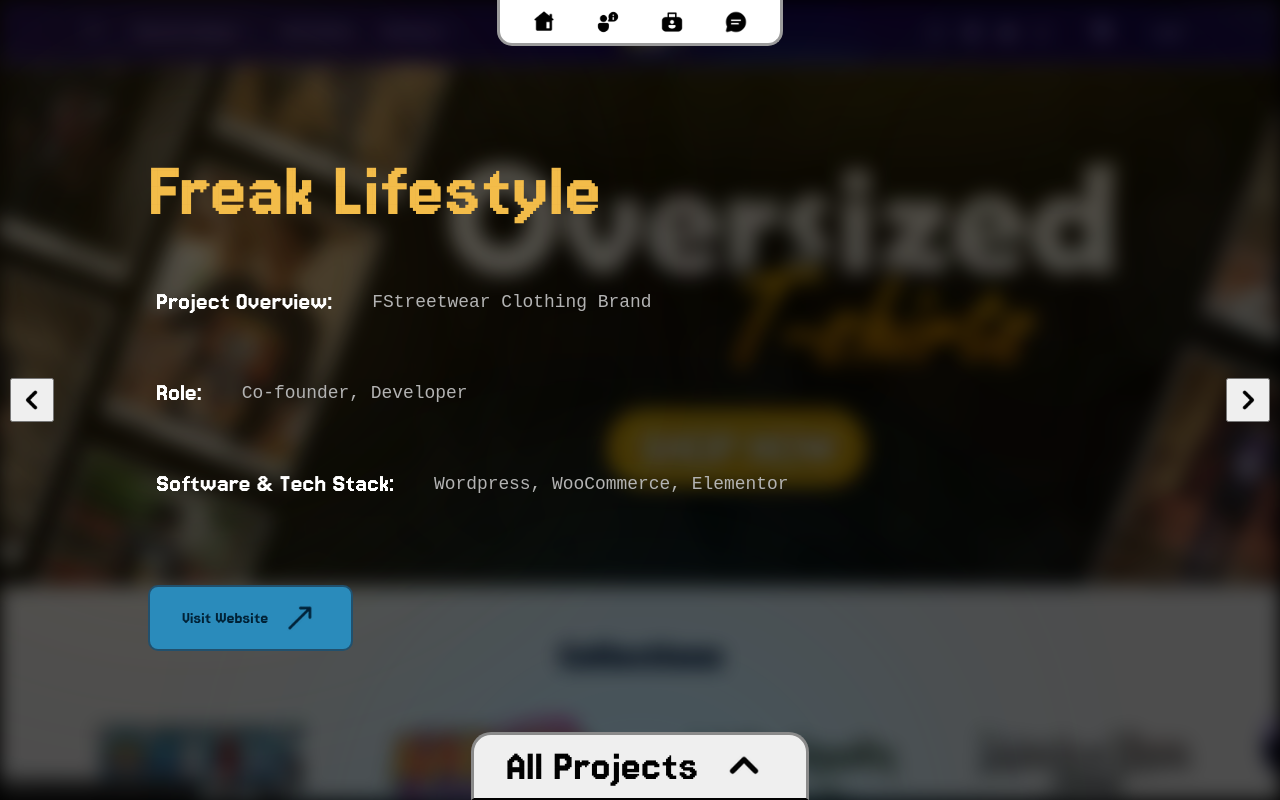
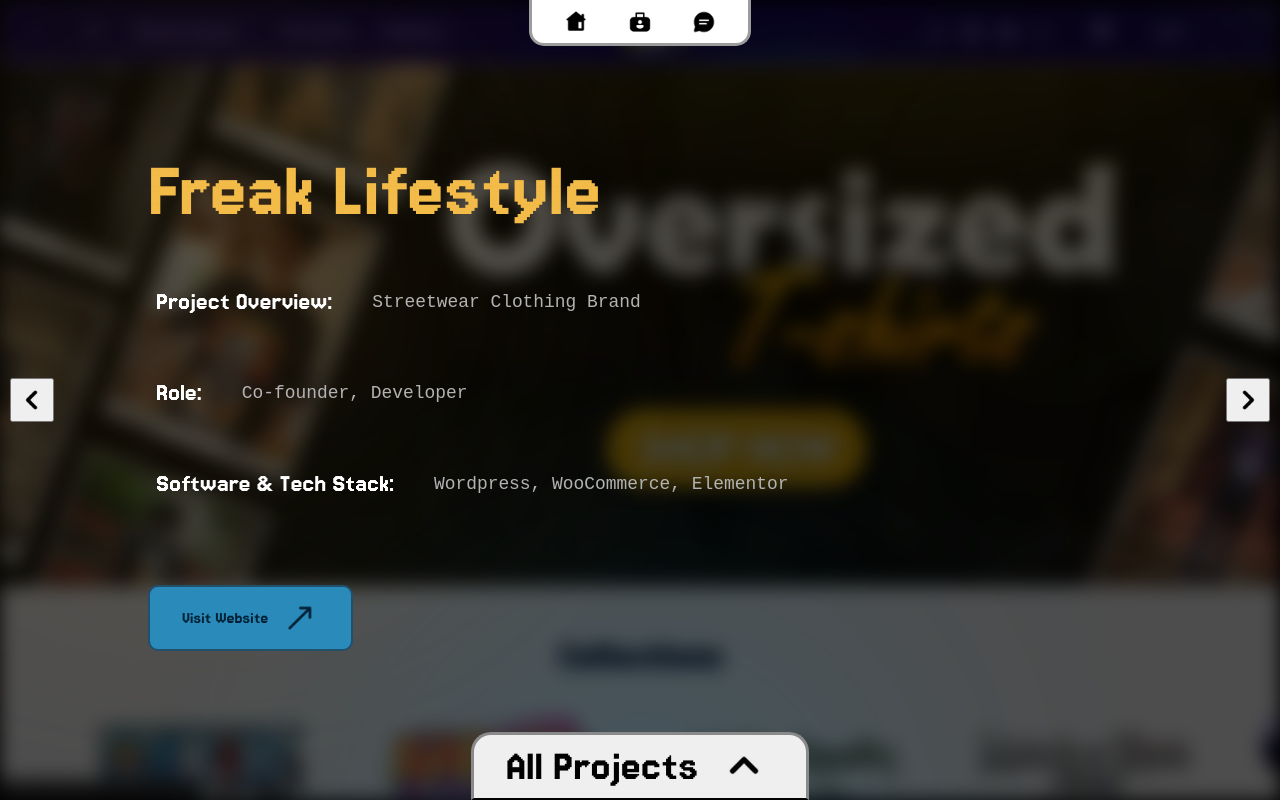
Before and after one commit to Rey004/REY-PORTFOLIO-Pixel-Game-Style-, a React (Vite) app: page /portfolio/freaklifestyle in a window 1280 px wide. Built offline with nearby package versions, Linux system fonts and the light colour scheme.

Commit message:
minor issue fix and website is temporary ready without about page

```diff
--- a/src/components/navbar/Navbar.jsx
+++ b/src/components/navbar/Navbar.jsx
@@ -21,13 +21,13 @@
             className={location.pathname === '/' ? 'active' : ''}
           />
         </Link>
-        <Link to="/about">
+        {/* <Link to="/about">
           <img
             src={aboutIcon}
             alt="About"
             className={location.pathname === '/about' ? 'active' : ''}
           />
-        </Link>
+        </Link> */}
         <Link to="/portfolio">
           <img
             src={portfolioIcon}
--- a/src/pages/home_page/Homepage.jsx
+++ b/src/pages/home_page/Homepage.jsx
@@ -12,7 +12,7 @@
         <h1 className='name'>I'm <span>REVANSHU</span></h1>
         <h1 className='profession'>DEVELOPER & DESIGNER</h1>
         <div className="buttons">
-          <Link to={'about'}><button className='about_button'>About Me</button></Link>
+          {/* <Link to={'about'}><button className='about_button'>About Me</button></Link> */}
           <Link to={'portfolio'}><button className='portfolio_button'>Portfolio</button></Link>
         </div>
       </div>
--- a/src/pages/portfolio_page/Project/Freak_Lifestyle.jsx
+++ b/src/pages/portfolio_page/Project/Freak_Lifestyle.jsx
@@ -9,7 +9,7 @@
         <Portfolioproject
           backgroundImage={'/assets/Freak-Lifestyle.webp'}
           project_name={'Freak Lifestyle'}
-          project_overview={'FStreetwear Clothing Brand '}
+          project_overview={'Streetwear Clothing Brand '}
           role={'Co-founder, Developer'}
           tech={'Wordpress, WooCommerce, Elementor'}
           link={'https://freaklifestyle.com'}
--- a/src/pages/portfolio_page/Project/Rey_Ventures.jsx
+++ b/src/pages/portfolio_page/Project/Rey_Ventures.jsx
@@ -8,7 +8,7 @@
             <Portfolioproject
             backgroundImage={'/assets/Rey-Ventures.webp'}
             project_name={'Rey Ventures'}
-            project_overview={'My purpose behind starting Rey Ventures is to aware people about the things which are relevant and are useful to make an impact on the society so that th world can be a better place .'}
+            project_overview={'My purpose behind starting Rey Ventures is to aware people about the things which are relevant and are useful to make an impact on the society so that the world can be a better place .'}
             role={'UI/UX Designer, Developer'}
             tech={'Figma, Photoshop, GSAP, CSS'}
             link={'https://rey004.github.io/Rey-Ventures/'}
```
